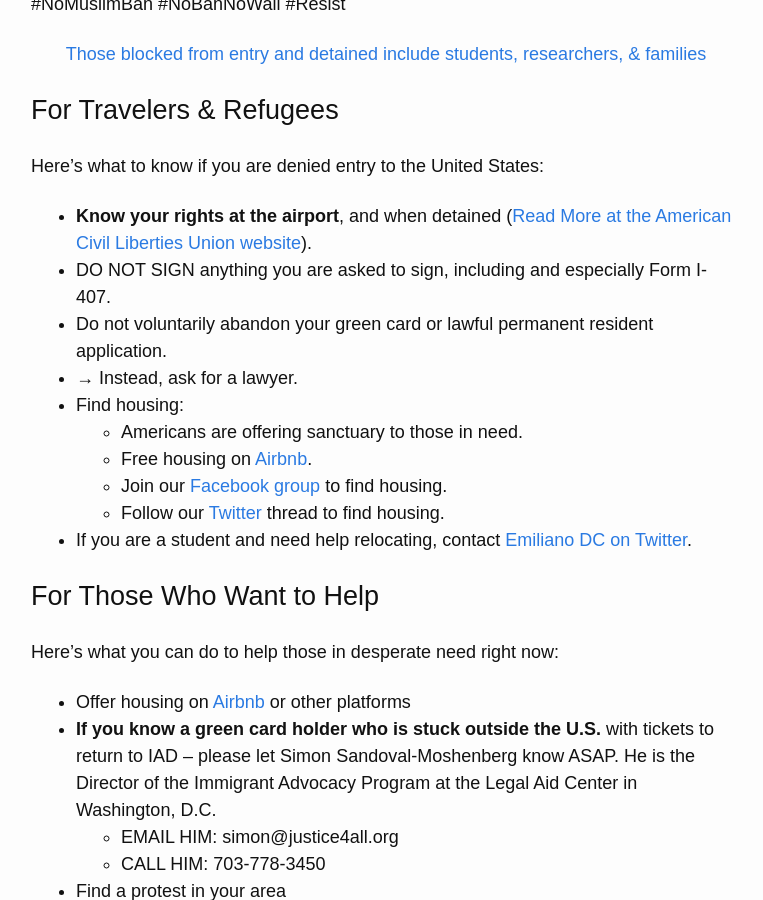
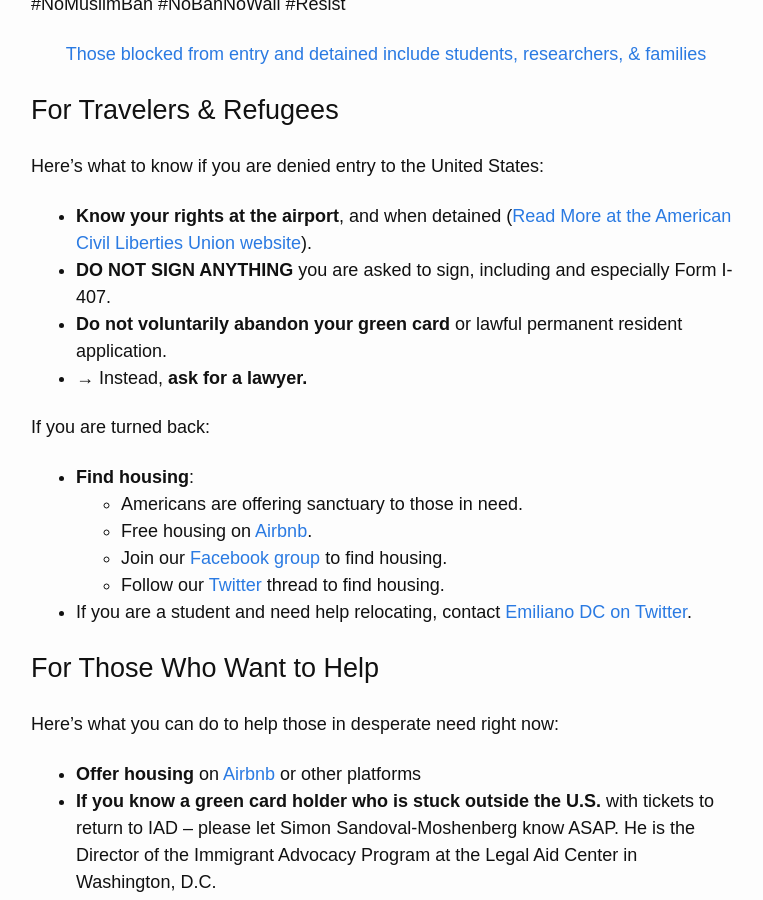
Before and after one commit to RichardLitt/stranded-by-trump, a Jekyll site: the page built from index.md, in a window 1280 px wide and 900 px high, scrolled down 1107 px. Shown: the whole window, without its empty margins (254-1017 px from the left). Built offline with Jekyll 4.4.1, drawn with Linux system fonts in a browser that asks for light colours; nearby versions of some CDN libraries; our own code applies the rules of GitHub Pages for plain Markdown files; some of the changed text lies outside the part shown.

Commit message:
Updated headings

```diff
--- a/index.md
+++ b/index.md
@@ -24,10 +24,13 @@ While we can’t directly change the president’s decision, we CAN offer urgent
 Here’s what to know if you are denied entry to the United States:
 
   * **Know your rights at the airport**, and when detained ([Read More at the American Civil Liberties Union website](https://www.aclu.org/know-your-rights)).
-  * DO NOT SIGN anything you are asked to sign, including and especially Form I-407.
-  * Do not voluntarily abandon your green card or lawful permanent resident application.
-  * → Instead, ask for a lawyer.
-  * Find housing:
+  * **DO NOT SIGN ANYTHING** you are asked to sign, including and especially Form I-407.
+  * **Do not voluntarily abandon your green card** or lawful permanent resident application.
+  * → Instead, **ask for a lawyer.**
+
+If you are turned back:
+
+  * **Find housing**:
     * Americans are offering sanctuary to those in need.
     * Free housing on [Airbnb](https://twitter.com/bchesky/status/825517729251684352).
     * Join our [Facebook group](https://www.facebook.com/groups/155248034975170/) to find housing.
@@ -38,12 +41,12 @@ Here’s what to know if you are denied entry to the United States:
 
 Here’s what you can do to help those in desperate need right now:
 
-  * Offer housing on [Airbnb](https://www.airbnb.com/disaster) or other platforms
+  * **Offer housing** on [Airbnb](https://www.airbnb.com/disaster) or other platforms
   * **If you know a green card holder who is stuck outside the U.S.** with tickets to return to IAD -- please let Simon Sandoval-Moshenberg know ASAP. He is the Director of the Immigrant Advocacy Program at the Legal Aid Center in Washington, D.C.
     * EMAIL HIM: simon@justice4all.org
     * CALL HIM: 703-778-3450
 
-  * Find a protest in your area
+  * Find a **protest** in your area
     * [New York](http://pix11.com/2017/01/28/protesters-gather-at-jfk-airports-terminal-4-after-refugees-detained-following-trumps-immigration-ban/)
     * [Boston](https://www.facebook.com/events/1808560036070492/)
     * [Los Angeles](https://www.facebook.com/events/390044374684230/)
@@ -54,7 +57,7 @@ Here’s what you can do to help those in desperate need right now:
       * [See Common Questions about Organizing a Protest](https://www.aclunc.org/our-work/know-your-rights/free-speech-protests-demonstrations) (ACLU)
       * [How to Protest Donald Trump’s Refugee Ban, No Matter Where You Are](https://www.bustle.com/p/how-to-protest-donald-trumps-refugee-ban-no-matter-where-you-are-33783) (Bustle)
     * [Make sure you’re protesting safely and legally](http://lifehacker.com/how-to-protest-safely-and-legally-5859590). You can’t help if you’re in jail.
-  * Donate to organizations helping those in need
+  * **Donate** to organizations helping those in need
     * [International Rescue Committee](https://help.rescue.org/donate/refugees-need-urgent-support?ms=gs_ppc_onex_inaug17_es_170112&initialms=gs_ppc_onex_inaug17_es_170112&gclid=CMHut-Ww5tECFdm3wAodiUAPXw)
     * Volunteer your time to [Work For Refugees](https://www.globalcitizen.org/en/content/refugees-workforrefugees-worldvision-newzealand/)
     * [American Civil Liberties Union (ACLU)](https://action.aclu.org/secure/he-discriminated-we-sued)
@@ -64,7 +67,7 @@ Here’s what you can do to help those in desperate need right now:
       * ["For the next 6 hours, for every retweet this tweet gets, I will donate 50¢ to the @ACLU."](https://twitter.com/pacdude/status/825537340072402944)
       * ["i'm matching donations to @ACLU up to  $50k. please donate and reply or dm your receipts"](https://twitter.com/dhof/status/825525689533227008)
       * ["help our queer & immigrant friends. send me your donation receipts for the @aclu & I will match up to $100K"](https://twitter.com/Sia/status/825459576036220929)
-  * Join our Facebook Group and follow us on twitter to stay up to date on ways to help
+  * **Join our Facebook Group** and follow us on Twitter to stay up to date on ways to help
     * We will continue to post updates on opportunities to help as they come in
     * Join our [Facebook group](https://www.facebook.com/groups/155248034975170/)
     * Follow our [Twitter](https://twitter.com/{{ site.twitter_username }})
```
